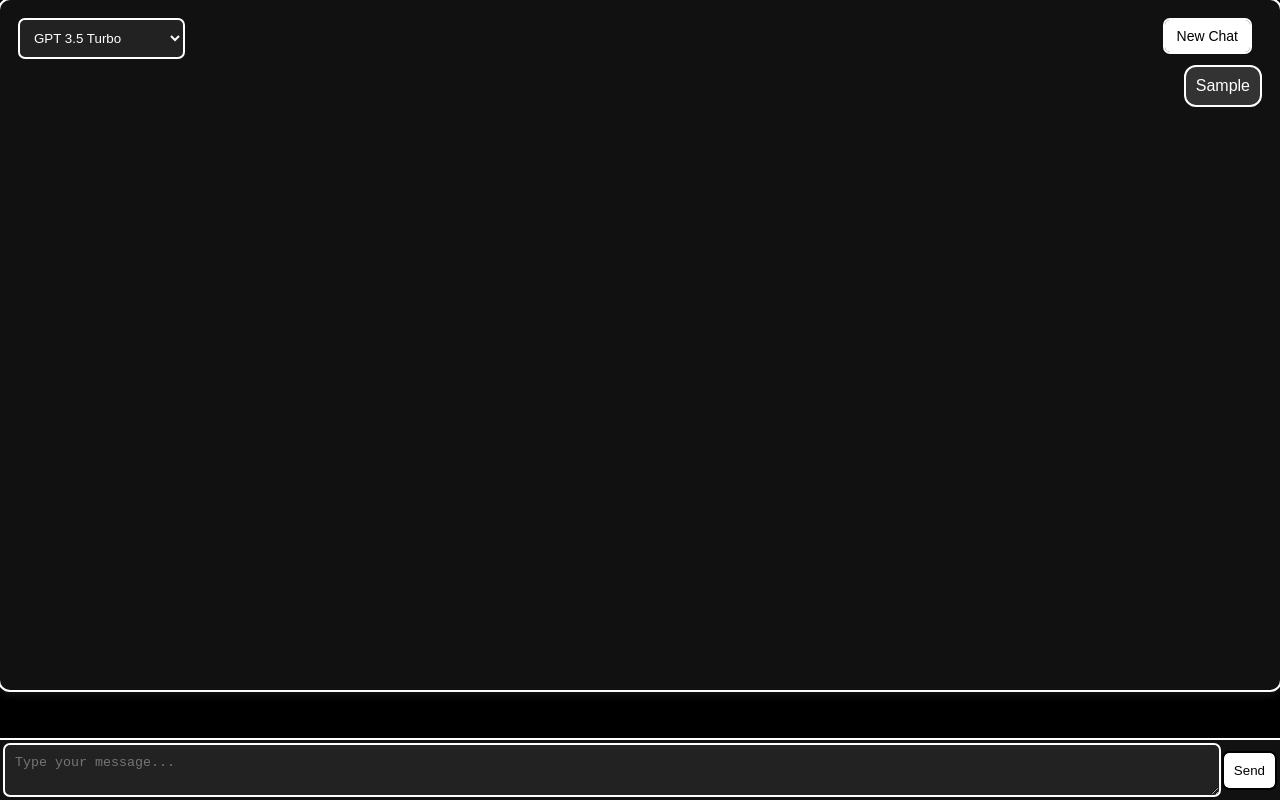
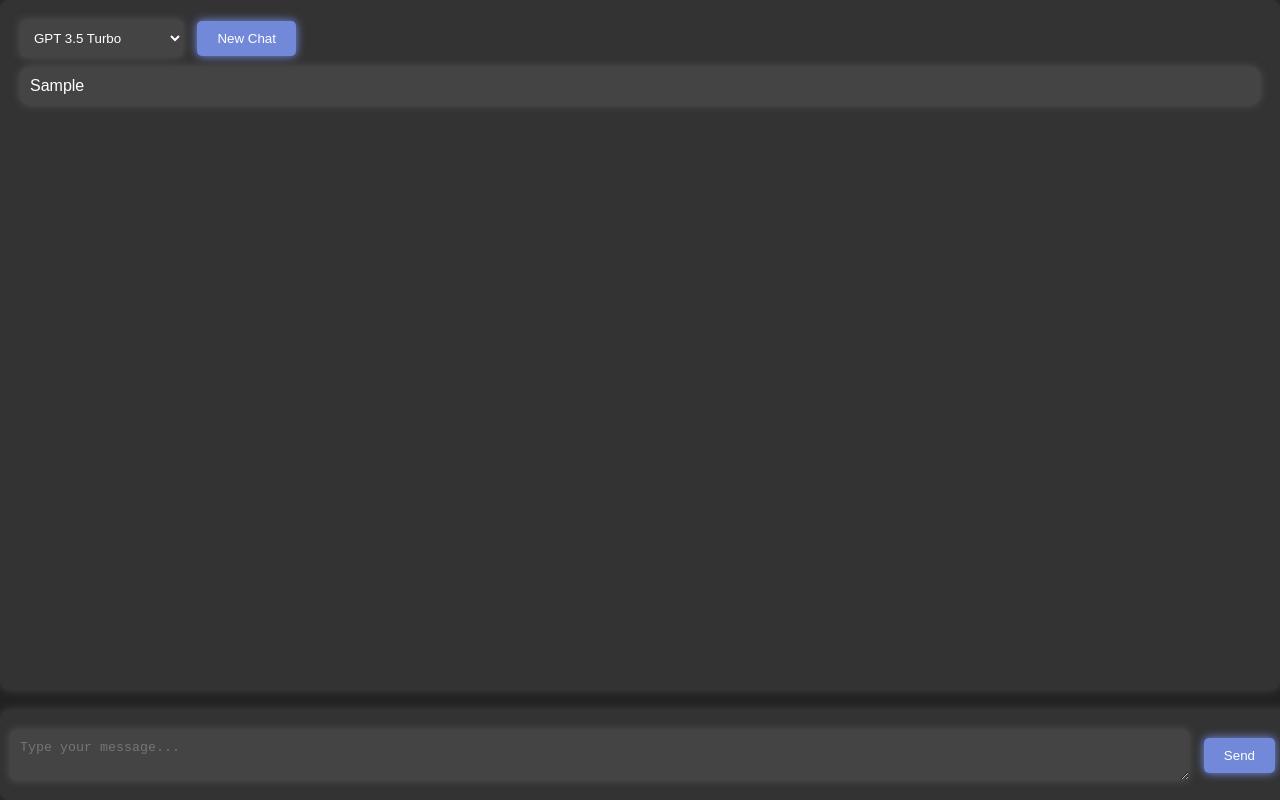
Before and after one commit to notBubble/freept, a plain HTML site: page index.html in a window 1280 px wide. Both pictures are taken after typing "Sample" into the empty fields and a click on the button "Send". Drawn offline with Linux system fonts and the light colour scheme; no server answers.

Commit message:
Update index.html

```diff
--- a/index.html
+++ b/index.html
@@ -3,65 +3,84 @@
 <head>
     <meta charset="UTF-8">
     <meta name="viewport" content="width=device-width, initial-scale=1.0">
-    <title>GPT+ All</title>
+    <title>FreePT</title>
     <style>
         body {
             font-family: Arial, sans-serif;
             margin: 0;
             padding: 0;
-            background-color: #000; /* Black background */
+            background-color: #222; /* Dark background */
             color: #fff; /* White text color */
             height: 100vh; /* Make the body cover the whole screen */
+            box-shadow: 0 0 10px #2c2c2c; /* Slightly brighter shadow */
         }
 
         .chat-container {
             flex: 1;
-            background-color: #111; /* Darker gray background for chat container */
+            background-color: #333; /* Darker gray background for chat container */
             padding: 20px;
             border-radius: 10px;
-            box-shadow: 0 4px 10px rgba(255, 255, 255, 0.1);
+            box-shadow: 0 0 10px #444; /* Slightly brighter shadow */
             overflow-y: auto;
             height: calc(100% - 150px); /* Adjust height to leave space for input */
-            outline: 2px solid white; /* White outline */
         }
 
         .input-container {
-            background-color: #111; /* Darker gray background for input container */
+            background-color: #333; /* Darker gray background for input container */
             padding: 20px;
             border-radius: 10px;
-            box-shadow: 0 4px 10px rgba(255, 255, 255, 0.1);
+            box-shadow: 0 0 10px #444; /* Slightly brighter shadow */
             display: flex;
             align-items: center;
             position: fixed;
             bottom: 0;
             width: 100%;
-            outline: 2px solid white; /* White outline */
         }
 
         textarea {
             flex: 1;
             padding: 10px;
             margin-right: 5px;
+            margin-left: -10px;
             border: none;
             border-radius: 5px;
-            background-color: #222; /* Dark gray background for textarea */
+            background-color: #444; /* Dark gray background for textarea */
             color: #fff; /* White text color */
-            outline: 2px solid white; /* White outline */
+            box-shadow: 0 0 10px #555; /* Slightly brighter shadow */
+            outline: none; /* Remove outline */
         }
 
         button {
-            padding: 10px;
+            padding: 10px 20px;
             border: none;
-            margin-right: 10px;
+            margin-right: 25px;
+            margin-left: 10px;
             border-radius: 5px;
-            background-color: #fff; /* Darker gray button */
-            color: #000; /* White text color */
+            background-color: #7289da; /* Discord blue button */
+            color: #fff; /* White text color */
             cursor: pointer;
-            outline: 2px solid black; /* White outline */
+            box-shadow: 0 0 10px #7b94f2; /* Slightly brighter shadow */
+            outline: none; /* Remove outline */
         }
 
         button:hover {
-            background-color: #a7a7a7; /* Slightly darker gray on hover */
+            background-color: #5f73a1; /* Darker blue on hover */
+        }
+
+        .chat {
+            margin-bottom: 20px;
+        }
+
+        .message {
+            padding: 10px;
+            border-radius: 10px;
+            word-wrap: break-word; /* Wrap long words */
+            white-space: pre-wrap; /* Preserve newlines */
+            background-color: #444; /* Dark gray background for messages */
+            color: #fff; /* White text color */
+            margin-top: 10px;
+            box-shadow: 0 0 10px #555; /* Slightly brighter shadow */
+            outline: none; /* Remove outline */
         }
 
         /* Loading animation styles */
@@ -71,18 +90,16 @@
             bottom: 90px;
             right: 10px;
             z-index: 9999;
-            outline: 2px solid white; /* White outline */
         }
 
         .loading-message {
             background-color: #111; /* Darker gray background */
             color: #fff; /* White text color */
-            padding: 0px 20px;
+            padding: 10px 20px;
             border-radius: 20px;
-            box-shadow: 0 2px 5px rgba(255, 255, 255, 0.1);
+            box-shadow: 0 0 10px #222; /* Slightly brighter shadow */
             max-width: 200px;
             word-wrap: break-word;
-            outline: 2px solid white; /* White outline */
         }
 
         /* Styling for the select field */
@@ -90,58 +107,11 @@
             padding: 10px;
             border: none;
             border-radius: 5px;
-            background-color: #222; /* Dark gray background for select field */
+            background-color: #444; /* Dark gray background for select field */
             color: #fff; /* White text color */
             cursor: pointer;
-            outline: 2px solid white; /* White outline */
+            box-shadow: 0 0 10px #555; /* Slightly brighter shadow */
         }
-
-        .message {
-            display: flex;
-            margin-top: 10px;
-        }
-
-        .user-message {
-            justify-content: flex-end;
-        }
-
-        .message .content {
-            padding: 10px;
-            border-radius: 10px;
-            word-wrap: break-word; /* Wrap long words */
-            white-space: pre-wrap; /* Preserve newlines */
-            outline: 2px solid white; /* White outline */
-        }
-
-        .user-message .content {
-            background-color: #333; /* Slightly darker gray background for user messages */
-            color: #fff; /* White text color */
-            outline: 2px solid white; /* White outline */
-        }
-
-        .bot-message .content {
-            background-color: #222; /* Darkest gray background for bot messages */
-            color: #fff; /* White text color */
-            outline: 2px solid white; /* White outline */
-        }
-
-        .input-container {
-            background-color: #111; /* Darker gray background for input container */
-            padding: 5px;
-            border-radius: 0px;
-            box-shadow: 0 4px 10px rgba(255, 255, 255, 0.1);
-            display: flex;
-            align-items: center;
-            outline: 2px solid white; /* White outline */
-        }
-
-        button.new-chat {
-            padding: 8px 12px;
-            font-size: 14px;
-            outline: 2px solid white;
-            float: right; /* Align button to the right */
-        }
-
     </style>
 </head>
 <body>
@@ -159,7 +129,7 @@
             <option value="gpt-4-turbo">GPT 4 Turbo</option>
             <option value="gpt-4o">GPT 4o</option>
         </select>
-        <button class="new-chat" onclick="clearChat()">New Chat</button>
+        <button onclick="clearChat()">New Chat</button>
         <div class="chat" id="chat">
             <!-- Chat messages will be displayed here -->
         </div>
```
